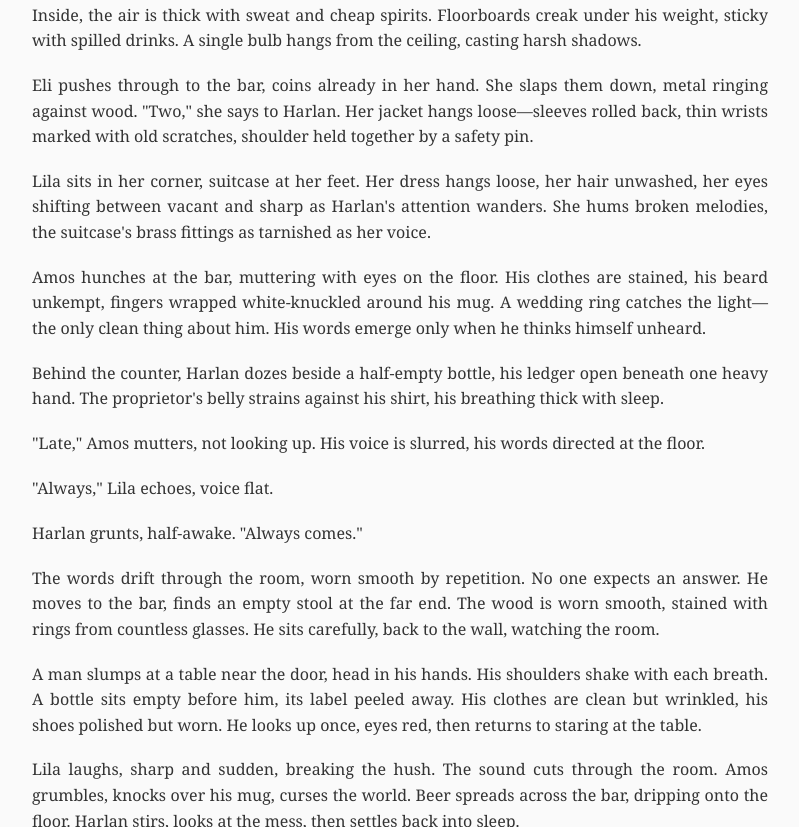
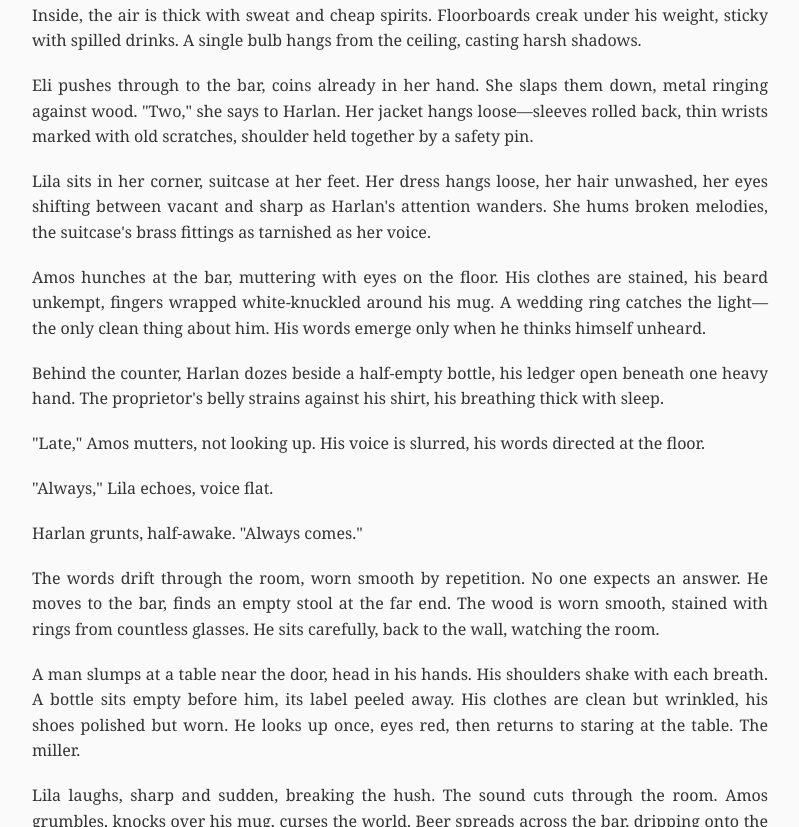
Before and after one commit to kohlhofer/Crossings, a website: page docs/index.html in a window 1280 px wide. Shown: the part 11173-12000 px from the top of the page, without its empty margins (240-1039 px from the left). Drawn offline with Linux system fonts and the light colour scheme.

Commit message:
Build site with latest chapter updates

```diff
--- a/docs/index.html
+++ b/docs/index.html
@@ -296,7 +296,7 @@
 <p>&quot;Always,&quot; Lila echoes, voice flat.</p>
 <p>Harlan grunts, half-awake. &quot;Always comes.&quot;</p>
 <p>The words drift through the room, worn smooth by repetition. No one expects an answer. He moves to the bar, finds an empty stool at the far end. The wood is worn smooth, stained with rings from countless glasses. He sits carefully, back to the wall, watching the room.</p>
-<p>A man slumps at a table near the door, head in his hands. His shoulders shake with each breath. A bottle sits empty before him, its label peeled away. His clothes are clean but wrinkled, his shoes polished but worn. He looks up once, eyes red, then returns to staring at the table.</p>
+<p>A man slumps at a table near the door, head in his hands. His shoulders shake with each breath. A bottle sits empty before him, its label peeled away. His clothes are clean but wrinkled, his shoes polished but worn. He looks up once, eyes red, then returns to staring at the table. The miller. </p>
 <p>Lila laughs, sharp and sudden, breaking the hush. The sound cuts through the room. Amos grumbles, knocks over his mug, curses the world. Beer spreads across the bar, dripping onto the floor. Harlan stirs, looks at the mess, then settles back into sleep.</p>
 <p>Eli tosses back her drink, sets the glass down hard. The second glass sits untouched beside her elbow. She spins on her stool, eyes bright and restless.</p>
 <p>A glass slides his way, liquid dark and nameless. He drinks without asking, the burn settling in his chest.</p>
```
